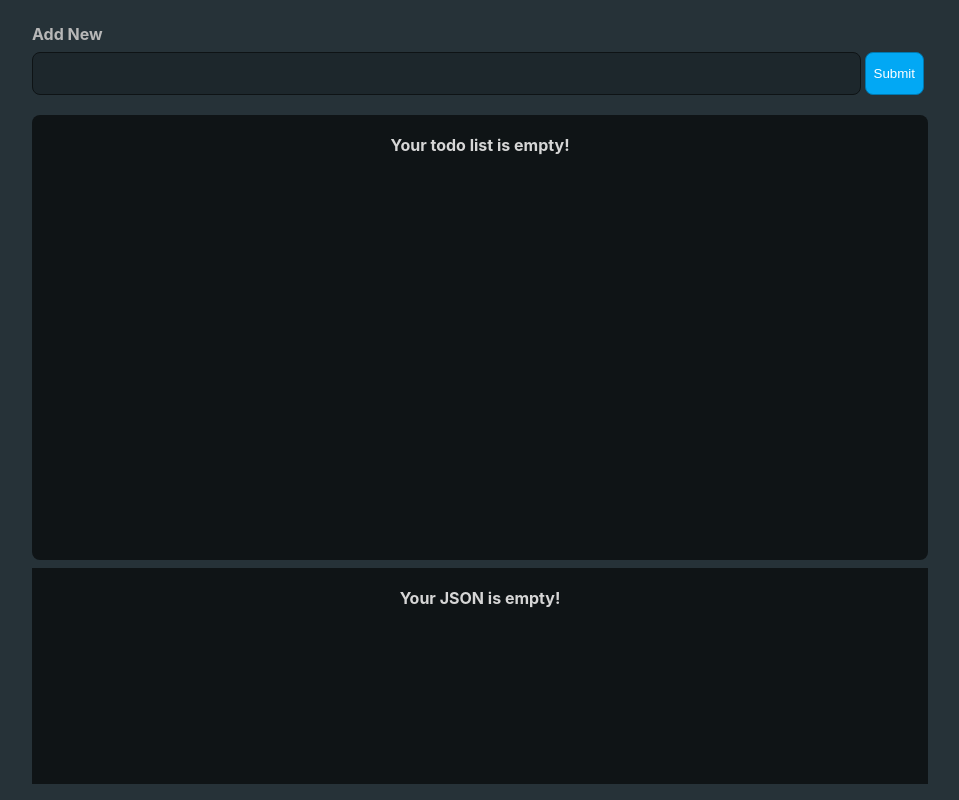
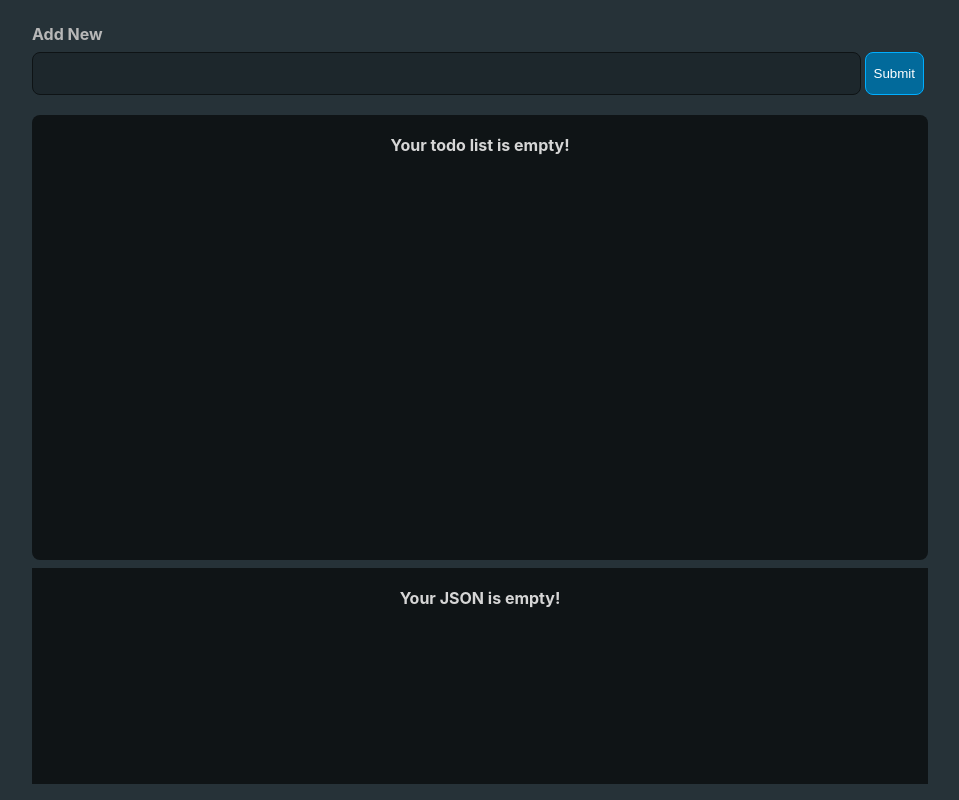
Before and after one commit to audreybozorgi/todo-app, a React (Create React App) app: page / in a window 1280 px wide. Shown: the whole page, without its empty margins (160-1119 px from the left). Built offline with nearby package versions, Linux system fonts and the light colour scheme.

Commit message:
working on buttons UI

```diff
--- a/src/components/Home/ItemRow/index.module.scss
+++ b/src/components/Home/ItemRow/index.module.scss
@@ -11,7 +11,6 @@
     position: relative;
 
     .content_wrapper{
-        cursor: pointer;
         height: 100%;
         display: flex;
         justify-content: center;
--- a/src/components/Home/ItemRow/index.tsx
+++ b/src/components/Home/ItemRow/index.tsx
@@ -4,6 +4,7 @@ import Button from 'src/components/Kit/Button';
 import { useAppDispatch } from 'src/redux/hooks';
 import { handleRemoveItem, handleUpdateItem } from 'src/redux/features/home/todoSlice'
 import Input from 'src/components/Kit/Input';
+import { BUTTON_CLASS_OPTIONS } from 'src/enums/button';
 
 interface IItemProps{
     itemData: {
@@ -36,15 +37,37 @@ const ItemRow: React.FC<IItemProps> = ({ itemData }) => {
                 {editMode
                     ?   <form>
                             <Input onChange={e => setInputText(e.target.value)} value={inputText}/>
-                            <Button onClick={handleSaveForm} disabled={!inputText || inputText === itemData.content}>Save</Button>
-                            <Button onClick={handleResetForm}>Cancel</Button>
+                            <Button
+                                onClick={handleSaveForm}
+                                disabled={!inputText || inputText === itemData.content}
+                                type={BUTTON_CLASS_OPTIONS.SUCCESS}
+                                style={{margin: '0px 4px'}}
+                            >
+                                Save
+                            </Button>
+                            <Button
+                                onClick={handleResetForm}
+                                type={BUTTON_CLASS_OPTIONS.DANGER}
+                            >
+                                Cancel
+                            </Button>
                         </form>
                     :   <span className={styles.item_name}>{itemData.content}</span>
                 }
             </div>
             <div>
-                <Button onClick={() => setEditMode(true)}>Edit</Button>
-                <Button onClick={handleDeleteItem}>Delete</Button>
+                <Button
+                    onClick={() => setEditMode(true)}
+                    style={{marginRight: '4px'}}
+                >
+                    Edit
+                </Button>
+                <Button
+                    onClick={handleDeleteItem}
+                    type={BUTTON_CLASS_OPTIONS.DANGER}
+                >
+                    Delete
+                </Button>
             </div>
         </div>
     )
--- a/src/components/Kit/Button/index.module.scss
+++ b/src/components/Kit/Button/index.module.scss
@@ -1,10 +1,31 @@
 
-.button_style{
+.button{
     border-radius: 8px;
     outline: none;
-    border: 1px solid #0078af;
+    border: 1px solid #00aeff;
     padding: 8px;
-    background-color: #02a8f4;
+    background-color: #026a9b;
     cursor: pointer;
     color: #fff;
 }
+
+.button:disabled{
+    opacity: 0.6;
+    cursor: default
+}
+
+.button_info{
+    @extend .button;
+}
+
+.button_success{
+    @extend .button;
+    border: 1px solid #03d04b;
+    background-color: #007629;
+}
+
+.button_danger{
+    @extend .button;
+    border: 1px solid #d00303;
+    background-color: #760000;
+}
--- a/src/components/Kit/Button/index.tsx
+++ b/src/components/Kit/Button/index.tsx
@@ -1,16 +1,30 @@
 import React, { ReactNode } from 'react'
 import styles from './index.module.scss'
+import { BUTTON_CLASS_OPTIONS } from 'src/enums/button';
 
 interface IButtonProps {
     style?: Record<string, string>;
     children?: ReactNode;
     onClick: (e: React.MouseEvent<HTMLButtonElement, MouseEvent>) => void;
-    disabled?: boolean
+    disabled?: boolean;
+    type?: keyof typeof BUTTON_CLASS_OPTIONS;
 }
-const Button: React.FC<IButtonProps> = ({ children, style, onClick, disabled }) => {
+const Button: React.FC<IButtonProps> = ({ children, style, onClick, disabled, type}) => {
+    const buttonStyleDetector = () => {
+        switch (type) {
+            case BUTTON_CLASS_OPTIONS.INFO:
+                return styles.button_info
+            case BUTTON_CLASS_OPTIONS.SUCCESS:
+                return styles.button_success
+            case BUTTON_CLASS_OPTIONS.DANGER:
+                return styles.button_danger
+            default:
+                return styles.button
+        }
+    }
     return <button
         onClick={onClick}
-        className={styles.button_style}
+        className={buttonStyleDetector()}
         style={{...style}}
         disabled={disabled}
     >
--- /dev/null
+++ b/src/enums/button.ts
@@ -0,0 +1,5 @@
+export enum BUTTON_CLASS_OPTIONS {
+    INFO = 'INFO',
+    DANGER = 'DANGER',
+    SUCCESS = 'SUCCESS',
+}
```
